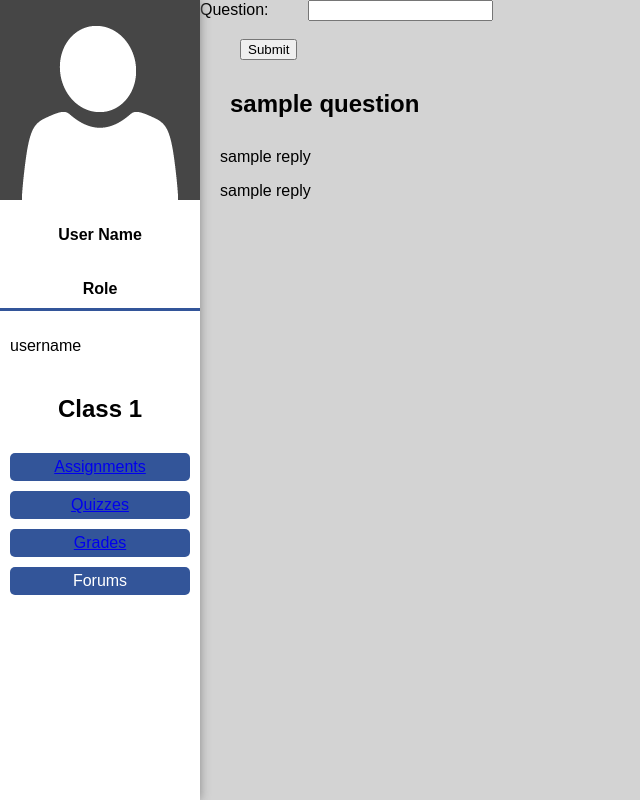
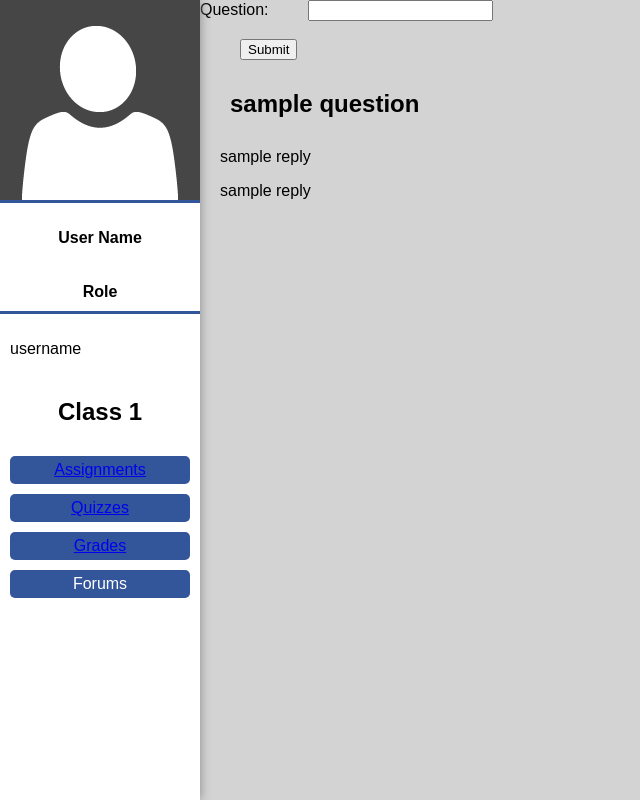
Before and after one commit to Wiillem/HackVTGitGud, a plain HTML site: page forum.html in a window 1280 px wide. Shown: the whole page, without its empty margins (0-640 px from the left). Drawn offline with Linux system fonts and the light colour scheme.

Commit message:
just a line below img

```diff
--- a/css/general.css
+++ b/css/general.css
@@ -64,3 +64,7 @@ img{
 .rightSide input{
   margin-left: 40px;
 }
+
+.infoBar_user img {
+	border-bottom: solid 3px #359;
+}
```
